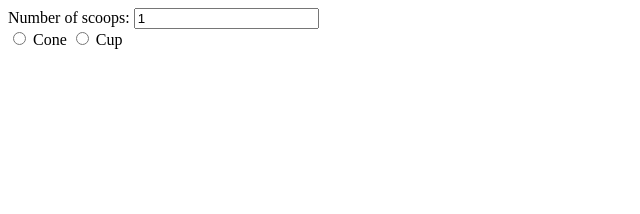
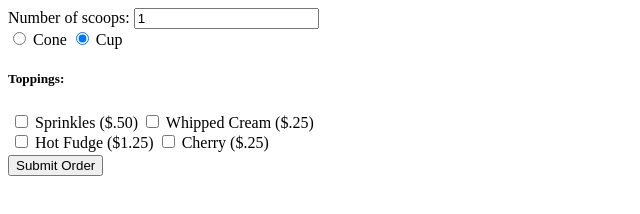
Before and after one commit to edenabraham/IceCream, a plain HTML site: page index.html in a window 1280 px wide. Shown: the whole page, without its empty margins (0-640 px from the left). Drawn offline with Linux system fonts and the light colour scheme.

Commit message:
added toppings and submit button

```diff
--- a/index.html
+++ b/index.html
@@ -5,7 +5,10 @@
     <meta http-equiv="X-UA-Compatible" content="IE=edge">
     <meta name="viewport" content="width=device-width, initial-scale=1.0">
     <title>Document</title>
+
+
 </head>
+
 <body>
 
 </body>
@@ -21,9 +24,39 @@
         Cone
     </label>
     <label>
-        <input type="radio" name="container" value="cup">
+        <input type="radio" name="container" value="cup" checked>
         Cup
     </label>
+</div>
+<div class="toppings-wrapper">
+    <h5>Toppings:</h5>
+    <table class="bordered">
+        <tr>
+            <td>
+                <label>
+                    <input type="checkbox" value="sprinkles">
+                    Sprinkles ($.50)
+                </label>
+                <label>
+                    <input type="checkbox" value="whippedCream">
+                    Whipped Cream ($.25)
+                </label>
+                <br>
+                <label>
+                    <input type="checkbox" value="hotFudge">
+                    Hot Fudge ($1.25)
+                </label>
+                <label>
+                    <input type="checkbox" value="cherry">
+                    Cherry ($.25)
+                </label>
+            </td>
+        </tr>
+    </table>
+    <button id="submit">
+        Submit Order
+    </button>
+
 </div>
 </body>
 <script>
```
